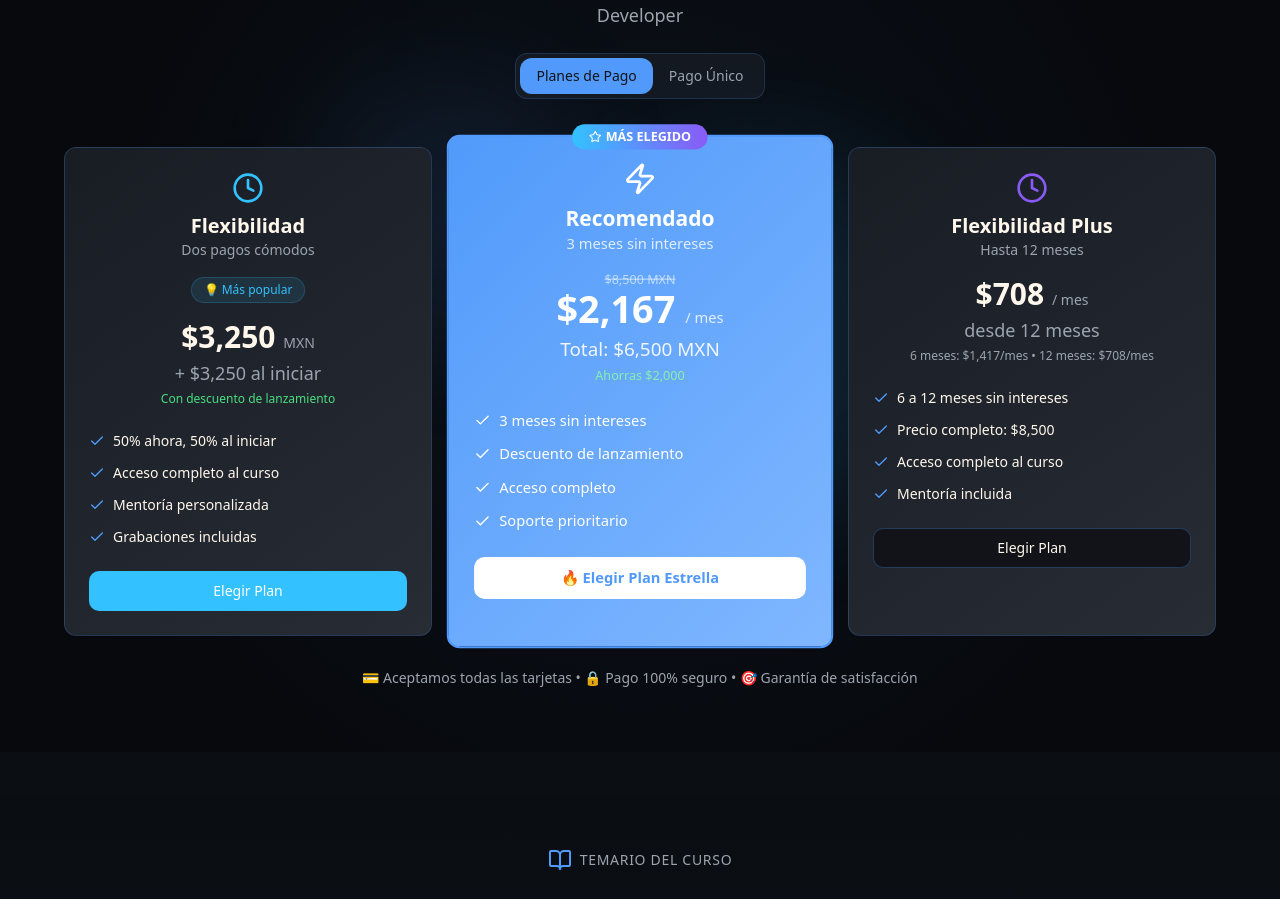
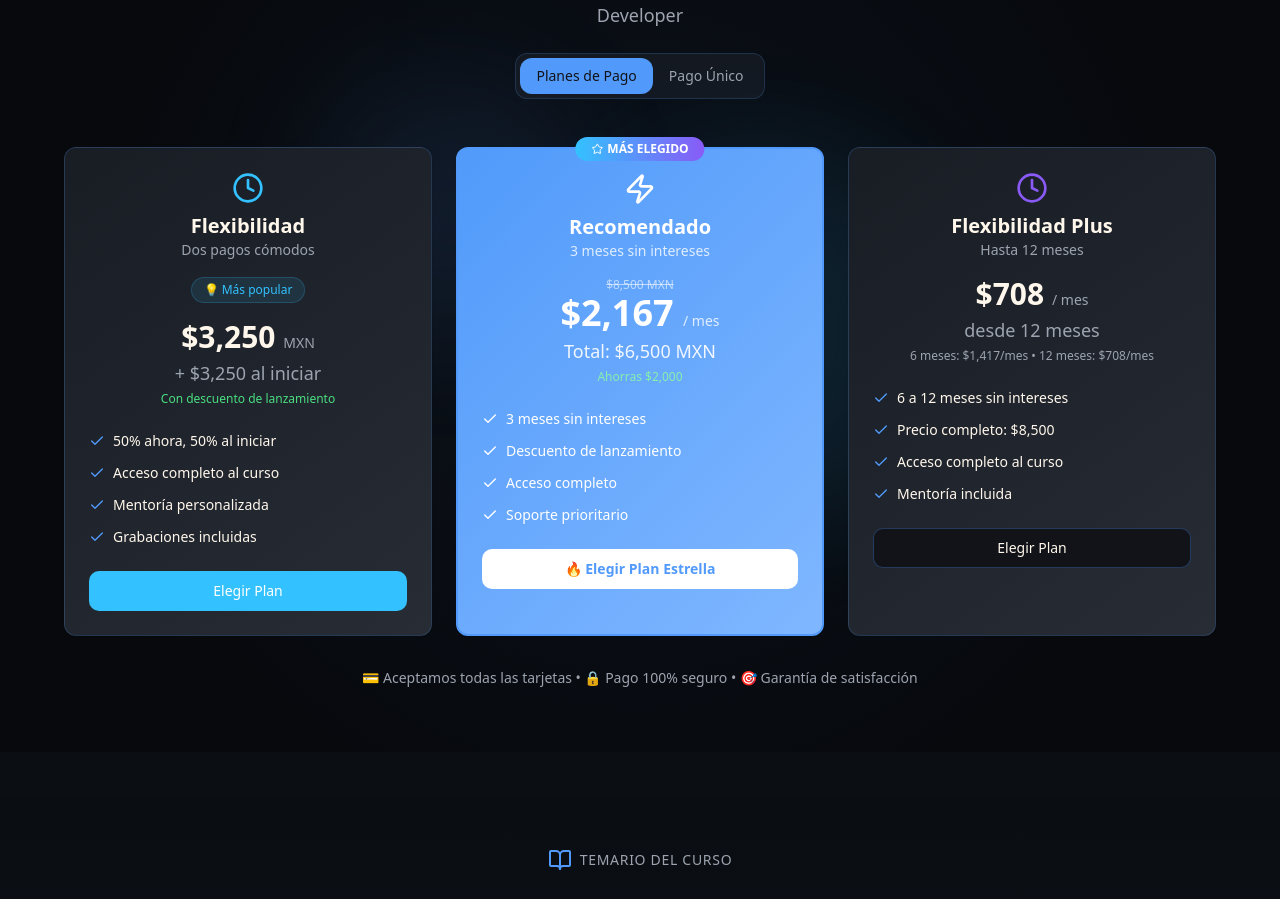
Before and after one commit to joaquin-c-dev/joaquinc-dev-landing, a React (Vite) app: page / in a window 1280 px wide. Shown: the part 1001-1900 px from the top of the page. Built offline with nearby package versions, Linux system fonts and the light colour scheme.

Commit message:
Ajustar hover del plan central

```diff
--- a/src/components/PricingSection.tsx
+++ b/src/components/PricingSection.tsx
@@ -88,7 +88,7 @@ const PricingSection = () => {
           </Card>
 
           {/* Plan 2 - Destacado (Centro) */}
-          <Card className="relative p-6 bg-gradient-primary border-2 border-primary shadow-glow-lg scale-105 hover:scale-[1.02] hover:shadow-glow-lg transition-all duration-300">
+          <Card className="relative p-6 bg-gradient-primary border-2 border-primary shadow-glow-lg hover:shadow-glow-lg transition-all duration-300">
             {/* Most popular badge */}
             <div className="absolute -top-3 left-1/2 transform -translate-x-1/2">
               <div className="bg-gradient-accent text-white px-4 py-1 rounded-full text-xs font-bold flex items-center gap-1">
```
